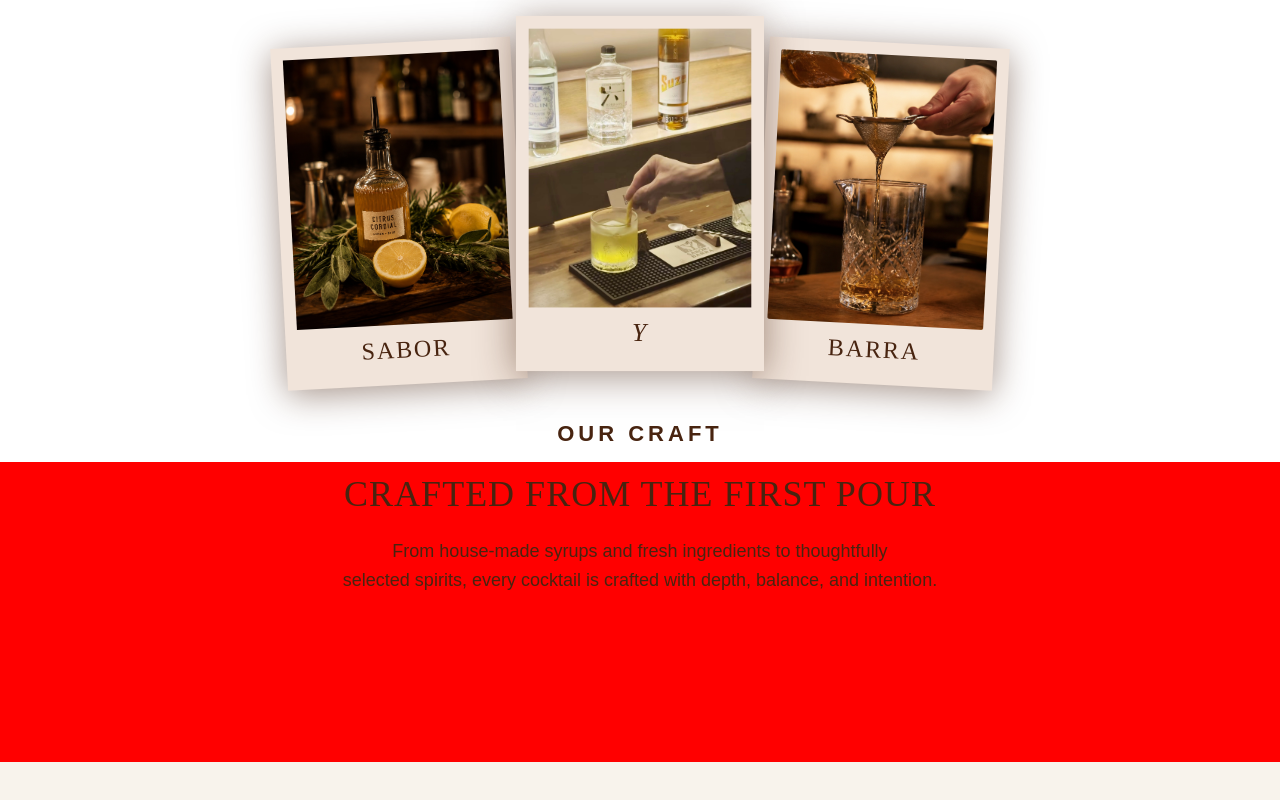
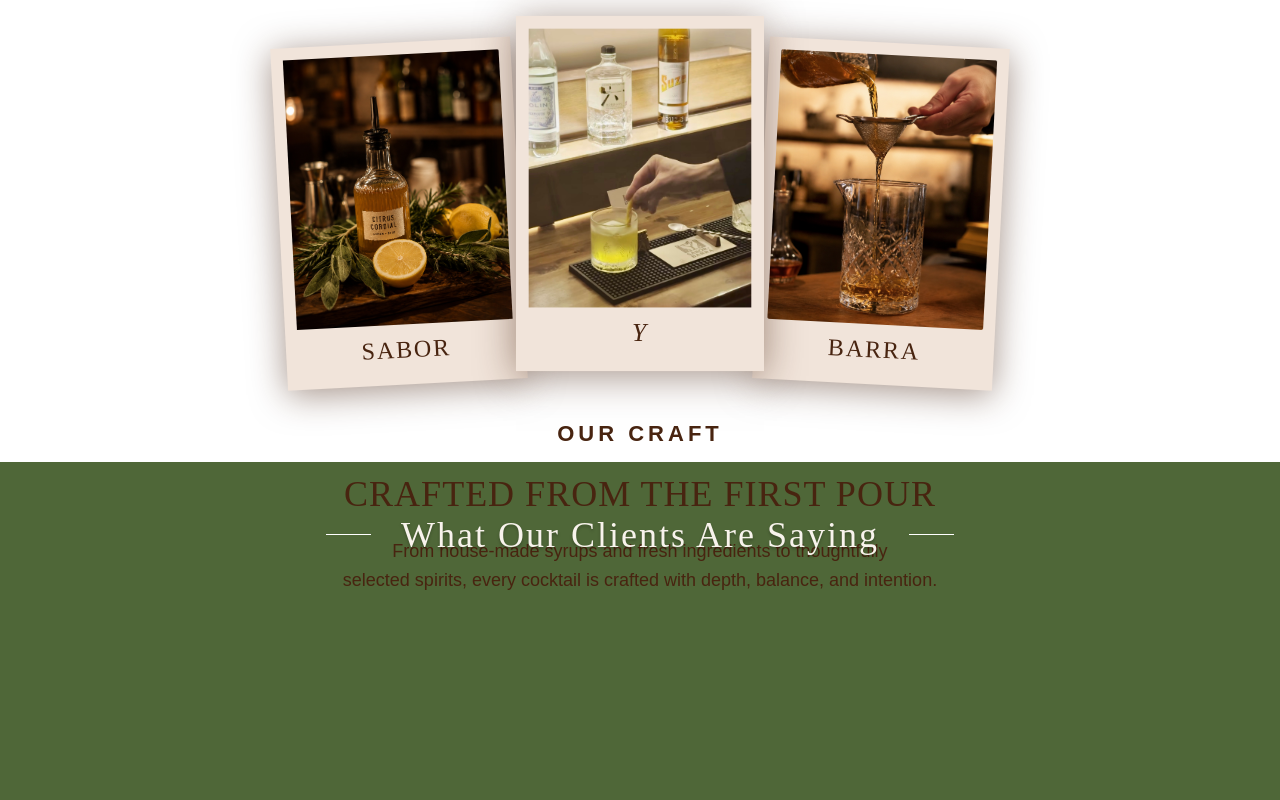
Before and after one commit to MatiasNaz/sabor-y-barra-website, a React (Vite) app: page / in a window 1280 px wide. Shown: the part 2763-3563 px from the top of the page. Before the commit the page ends 3525 px from the top, so only its background shows below. Built offline with nearby package versions, Linux system fonts and the light colour scheme; a web font is replaced by a local one.

Commit message:
connected navbar services link to services hero card and started testimonials carousel section

```diff
--- a/src/components/Header/Header.tsx
+++ b/src/components/Header/Header.tsx
@@ -30,7 +30,7 @@ function Header() {
               </a>
             </li>
             <li>
-              <a className="navbar__links" href="/services">
+              <a className="navbar__links" href="#services-intro">
                 Services
               </a>
             </li>
--- a/src/sections/Reviews/Testimonials.css
+++ b/src/sections/Reviews/Testimonials.css
@@ -1,7 +1,47 @@
 /* TESTIMONIAL CAROUSEL CONTIANER */
 
+.testimonials {
+  width: 100%;
+  background-color: var(--color-olive);
+  height: 60vh;
+  display: flex;
+  justify-content: center;
+  align-items: center;
+}
+
 .testimonials__bg {
-    width: 100%;
-    background-color: red;
-    height: 300px;
+  width: 70%;
+  height: 100%;
+  display: flex;
+  justify-content: center;
 }
+
+.testimonials__carousel-title {
+  color: var(--color-cream);
+  display: flex;
+  justify-content: center;
+  align-items: center;
+  margin-top: 40px;
+  height: 65px;
+  gap: 30px;
+  width: 70%;
+}
+
+.testimonials__carousel-title h2 {
+  font-size: 36px;
+  font-family: "Times New Roman", Times, serif;
+  text-transform: capitalize;
+  font-weight: 100;
+  letter-spacing: 2px;
+  text-shadow: 0 2px 3px rgba(0, 0, 0, 0.25);
+  margin: 0;
+  white-space: nowrap;
+  display: flex;
+  align-items: center;
+}
+
+.divider {
+  height: 1px;
+  background-color: var(--color-white);
+  flex: 1;
+}
--- a/src/sections/Reviews/Testimonials.tsx
+++ b/src/sections/Reviews/Testimonials.tsx
@@ -2,9 +2,15 @@ import "./Testimonials.css";
 
 function Testimonials() {
   return (
-    <div className="testimonials__bg">
-      <div className="testimonials__carousel"></div>
-    </div>
+    <section className="testimonials">
+      <div className="testimonials__bg">
+        <div className="testimonials__carousel-title">
+          <div className="divider"></div>
+          <h2>what our clients are saying</h2>
+          <div className="divider"></div>
+        </div>
+      </div>
+    </section>
   );
 }
 
```
